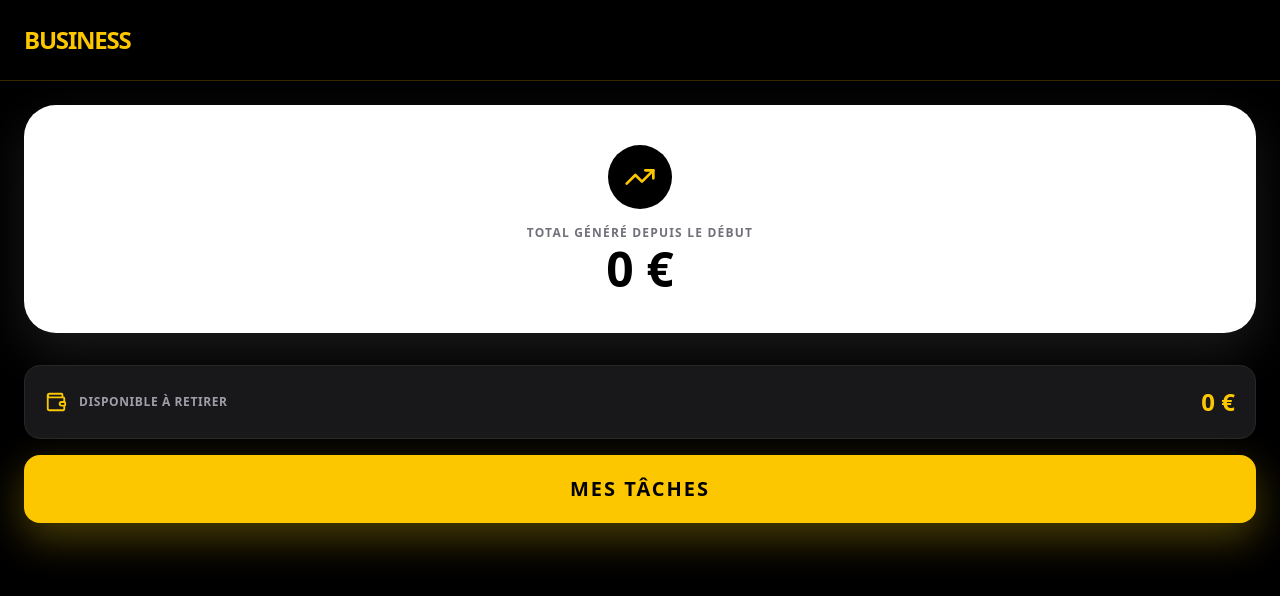
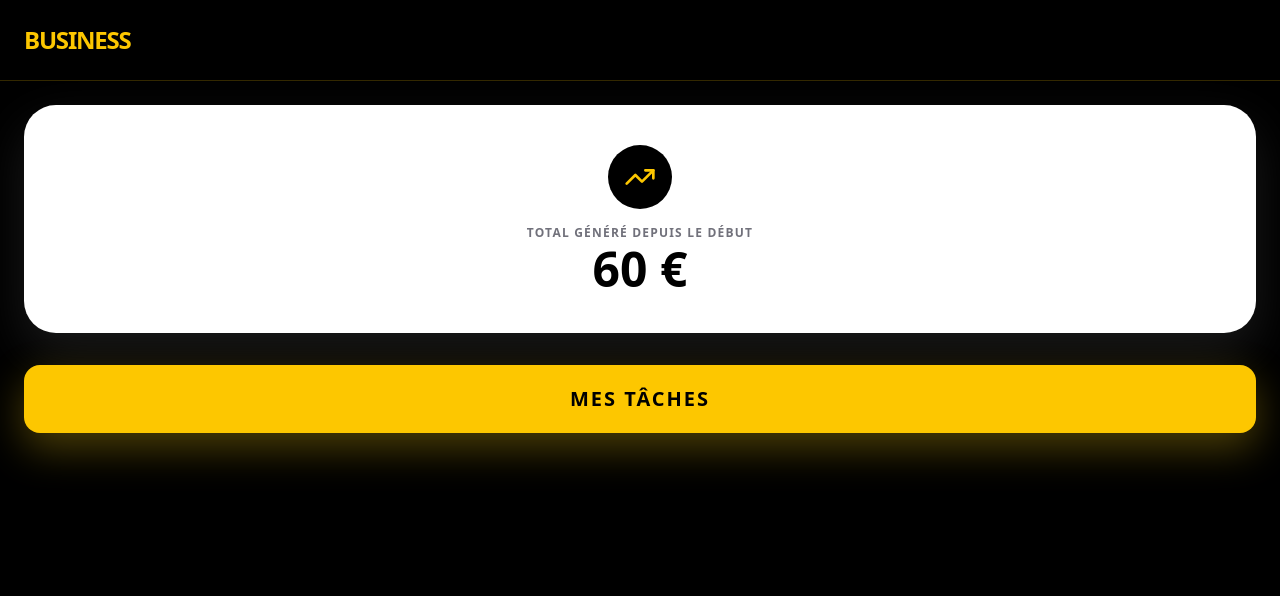
Before and after one commit to layiacademy1-sketch/SAIDA, a React (Vite) app: page / in a window 1280 px wide. Shown: the top 596 px of the page. Built offline with nearby package versions, Linux system fonts and the light colour scheme.

Commit message:
feat: Update generated total to 60€
Removes the "Available to withdraw" section and updates the total generated amount to reflect a starting value.

```diff
--- a/src/App.tsx
+++ b/src/App.tsx
@@ -183,19 +183,11 @@ export default function App() {
                 </div>
                 <div className="space-y-1">
                   <p className="text-zinc-500 uppercase text-xs font-bold tracking-widest">Total généré depuis le début</p>
-                  <p className="text-5xl font-black">0 €</p>
+                  <p className="text-5xl font-black">60 €</p>
                 </div>
               </div>
 
               <div className="space-y-4">
-                <div className="flex justify-between items-center p-5 bg-zinc-900 rounded-2xl border border-zinc-800">
-                  <div className="flex items-center space-x-3">
-                    <Wallet className="text-yellow-400" size={22} />
-                    <span className="text-zinc-400 font-bold uppercase text-xs tracking-wider">Disponible à retirer</span>
-                  </div>
-                  <span className="text-2xl font-black text-yellow-400">0 €</span>
-                </div>
-
                 <button
                   onClick={() => navigateTo('tasks')}
                   className="w-full bg-yellow-400 text-black py-5 rounded-2xl font-black text-xl uppercase tracking-widest hover:bg-yellow-300 transition-all active:scale-95 shadow-[0_15px_40px_rgba(250,204,21,0.3)]"
```
